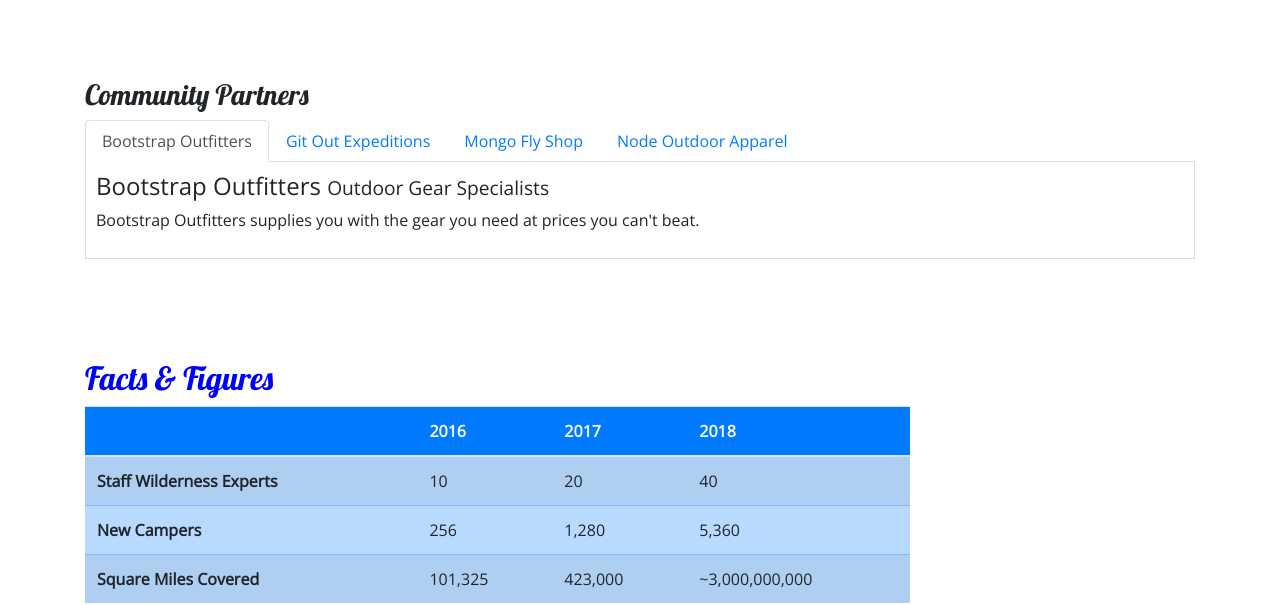
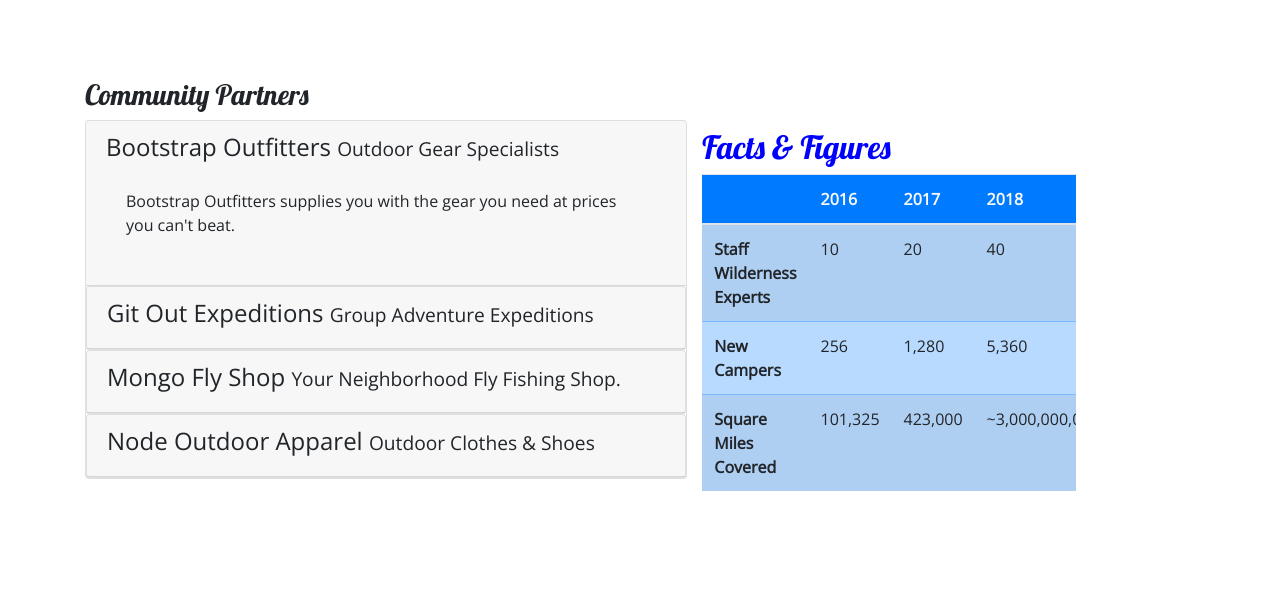
Before and after one commit to Lbx04/NucampSite, a website: page aboutus.html in a window 1280 px wide. Shown: the part 800-1405 px from the top of the page. Drawn offline with nearby package versions, Linux system fonts and the light colour scheme.

Commit message:
Accordian

```diff
--- a/aboutus.html
+++ b/aboutus.html
@@ -105,28 +105,54 @@
         <div class ="row row-content">
           <div class ="col">
               <h3>Community Partners</h3>
-                <ul class="nav nav-tabs">
-                    <li class="nav-item"><a class="nav-link active" href="#bootstrap" role="tab" data-toggle="tab">Bootstrap Outfitters</a></li>
-                    <li class="nav-item"><a class="nav-link" href="#git" role="tab" data-toggle="tab">Git Out Expeditions</a></li>
-                    <li class="nav-item"><a class="nav-link" href="#mongo" role="tab" data-toggle="tab">Mongo Fly Shop</a></li>
-                    <li class="nav-item"><a class="nav-link" href="#node" role="tab" data-toggle="tab">Node Outdoor Apparel</a></li>
-                </ul>
-                <div class="tab-content">
-                    <div role="tabpanel" class="tab-pane fade show active" id="bootstrap">
-                        <h4>Bootstrap Outfitters <small>Outdoor Gear Specialists</small></h4>
-                        <p class="d-none d-sm-block">Bootstrap Outfitters supplies you with the gear you need at prices you can't beat.</p>
+
+                <div id="accordian">
+                    <div class="card">
+                        <div role="tab" class="card-header">
+                            <h4>
+                                <a class="collapsed" data-toggle="collapse" data-target="#bootstrap">Bootstrap Outfitters <small>Outdoor Gear Specialists</small>
+                                </a></h4>
+                            <div class="collapse show" id="bootstrap" data-parent="#accordian">
+                                <div class="card-body">
+                                    <p class="d-none d-sm-block">Bootstrap Outfitters supplies you with the gear you need at prices you can't beat.</p>
+                                </div>
+                            </div>
+                        </div>
+                    <div class="card">
+                        <div role="tab" class="card-header">
+                            <h4>
+                                <a class="collapsed" data-toggle="collapse" data-target="#git">Git Out Expeditions <small>Group Adventure Expeditions</small>
+                                </a></h4>
+                            <div class="collapse" id="git" data-parent="#accordian">
+                                <div class="card-body">
+                                    <p class="d-none d-sm-block">Join Git Out Expeditions to explore new horizons with a group of other adventurers!</p>
+                                </div>
+                            </div>
+                        </div>
                     </div>
-                    <div role="tabpanel" class="tab-pane fade" id="git">
-                        <h4>Git Out Expeditions <small>Group Adventure Expeditions</small></h4>
-                        <p class="d-none d-sm-block">Join Git Out Expeditions to explore new horizons with a group of other adventurers!</p>
+                    <div class="card">
+                        <div role="tab" class="card-header">
+                            <h4>
+                                <a class="collapsed" data-toggle="collapse" data-target="#mongo">Mongo Fly Shop <small>Your Neighborhood Fly Fishing Shop.</small>
+                                </a></h4>
+                            <div class="collapse" id="mongo" data-parent="#accordian">
+                                <div class="card-body">
+                                    <p class="d-none d-sm-block">Need a new fishing pole, a tacklebox, or flies of all kinds? Stop by Mongo Fly Shop.</p>
+                                </div>
+                            </div>
+                        </div>
                     </div>
-                    <div role="tabpanel" class="tab-pane fade" id="mongo">
-                        <h4>Mongo Fly Shop <small>Your Neighborhood Fly Fishing Shop.</small></h4>
-                        <p class="d-none d-sm-block">Need a new fishing pole, a tacklebox, or flies of all kinds? Stop by Mongo Fly Shop.</p>
-                    </div>
-                    <div role="tabpanel" class="tab-pane fade" id="node">
-                        <h4>Node Outdoor Apparel <small>Outdoor Clothes & Shoes</small></h4>
-                        <p class="d-none d-sm-block">From polar fleeces to swimsuits, hiking boots to waders, a visit to Node will be sure to get you covered.</p>
+                    <div class="card">
+                        <div role="tab" class="card-header">
+                            <h4>
+                                <a class="collapsed" data-toggle="collapse" data-target="#node">Node Outdoor Apparel <small>Outdoor Clothes & Shoes</small>
+                                </a></h4>
+                            <div class="collapse" id="node" data-parent="#accordian">
+                                <div class="card-body">
+                                    <p class="d-none d-sm-block">From polar fleeces to swimsuits, hiking boots to waders, a visit to Node will be sure to get you covered.</p>
+                                </div>
+                            </div>
+                        </div>
                     </div>
                 </div>
           </div>
```
